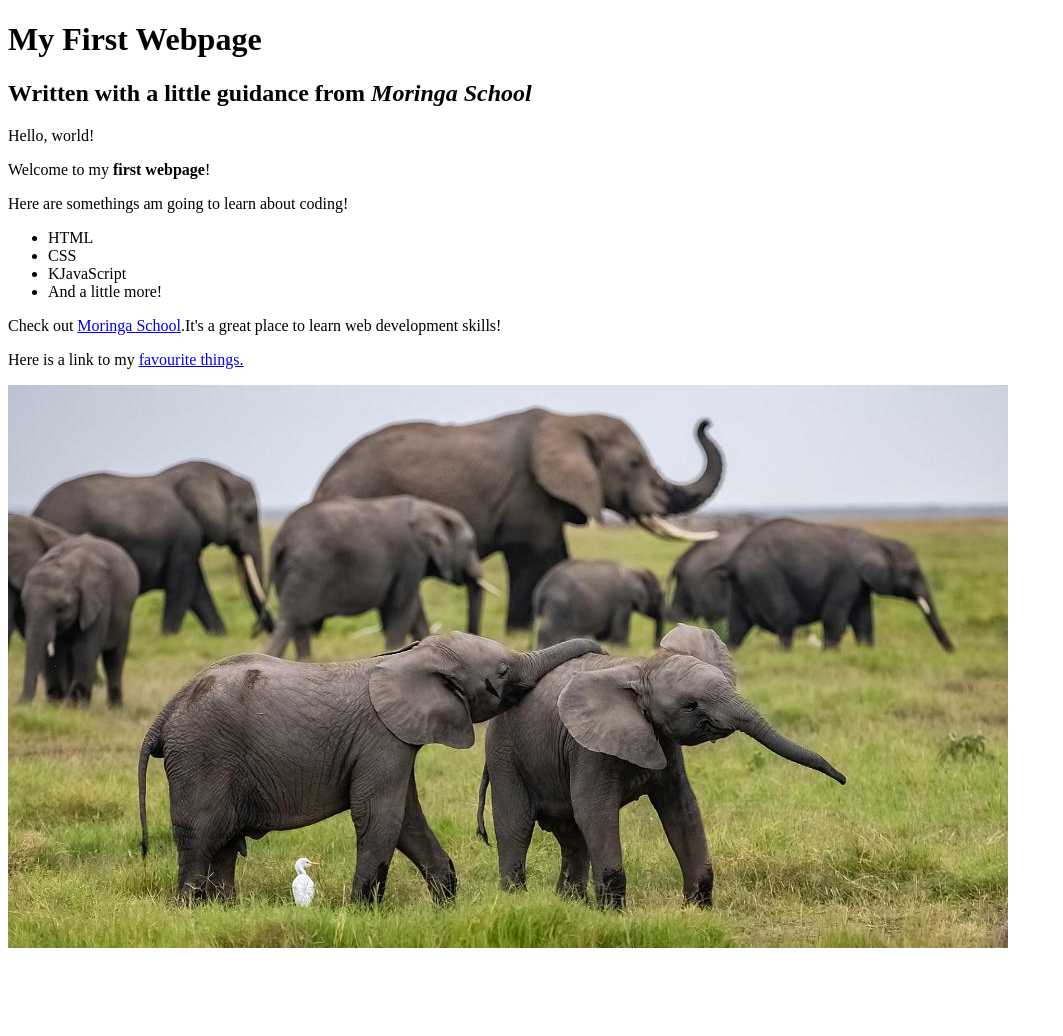
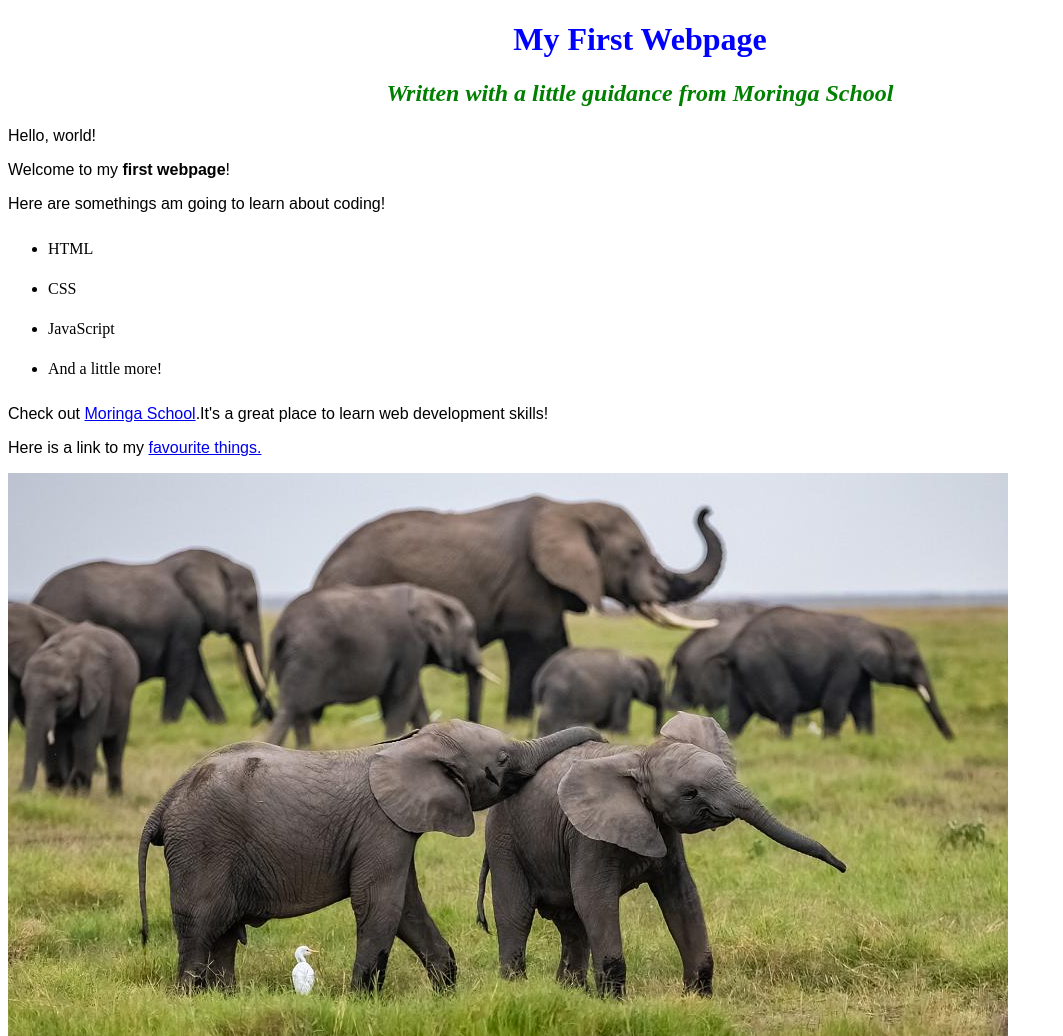
Before and after one commit to Esther-Moki/my-first-webpage, a plain HTML site: page index.html in a window 1280 px wide. Shown: the whole page, without its empty margins (0-1063 px from the left). Before the commit the page ends 960 px from the top, so only its background shows below. Drawn offline with Linux system fonts and the light colour scheme.

Commit message:
changed the name of my-first-website.html to index.html

```diff
--- /dev/null
+++ b/css/style.css
@@ -0,0 +1,15 @@
+h1{
+  color: blue;
+  text-align: center;
+}
+h2{
+  font-style: italic;
+  color: green;
+  text-align: center;
+}
+p{
+  font-family: Arial;
+}
+ul{
+  line-height: 40px;
+}
--- a/my-first-wepage.html
+++ b/index.html
@@ -5,6 +5,7 @@
     <meta http-equiv="X-UA-Compatible" content="IE=edge">
     <meta name="viewport" content="width=device-width, initial-scale=1.0">
     <title>Document</title>
+    <link rel="stylesheet" href="/css/style.css" type="text/css">
   </head>
   <body>
     <h1>My First Webpage</h1>
@@ -17,7 +18,7 @@
     <ul>
       <li>HTML</li>
       <li>CSS</li>
-      <li>KJavaScript</li>
+      <li>JavaScript</li>
       <li>And a little more!</li>
     </ul>
     <p>Check out <a href="http://moringaschool.com/">Moringa School</a>.It's a great place
```
Also changed, not shown: 1 other file.
